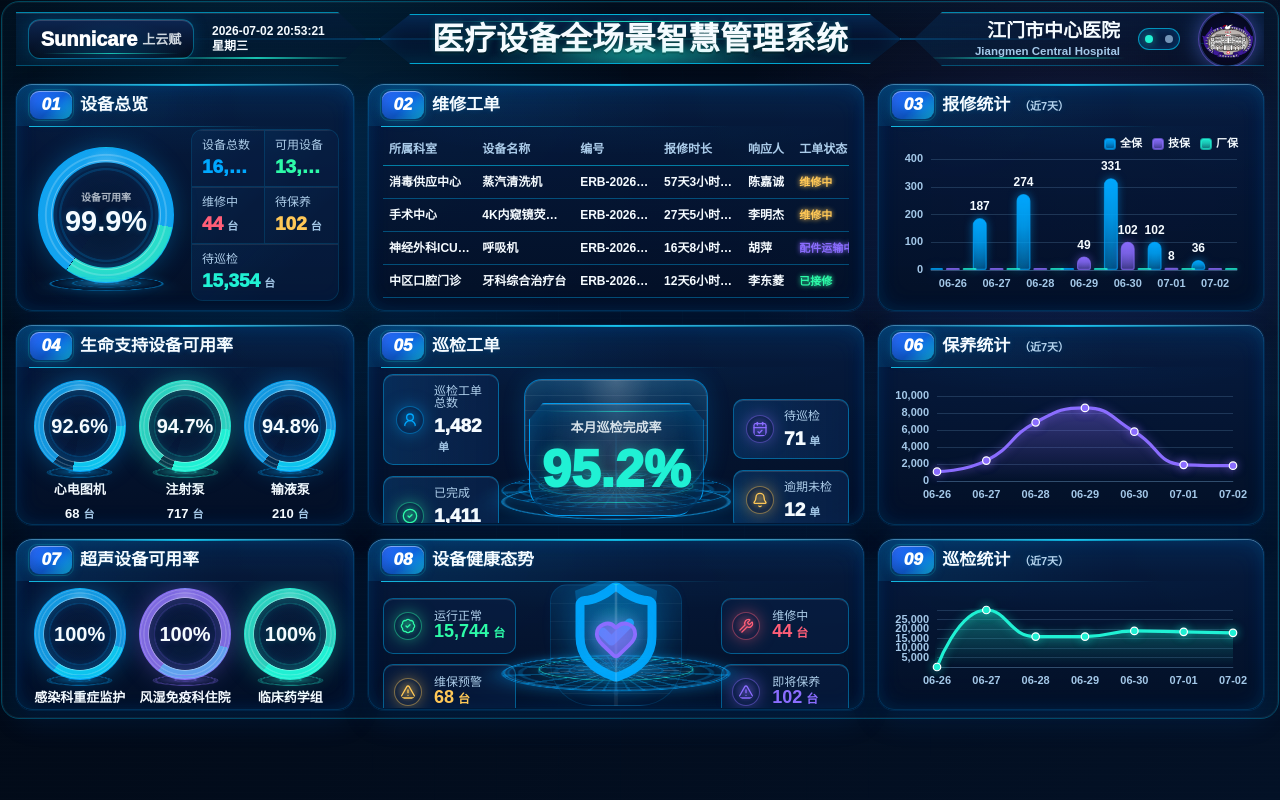
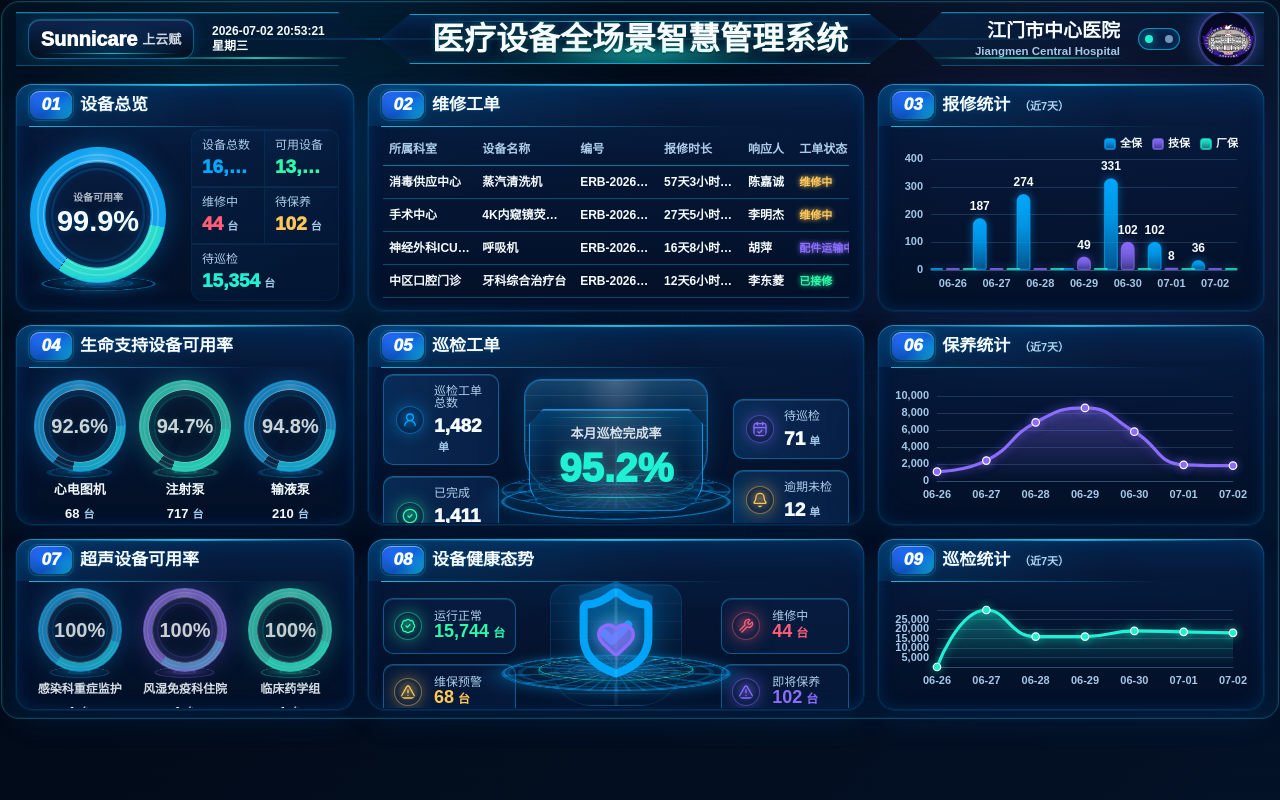
Before and after one commit to Hoshino-wind/medical-dashboard-vue, a Vue app: page / in a window 1280 px wide. Built offline with nearby package versions, Linux system fonts and the light colour scheme.

Commit message:
Refine dashboard visual alignment

```diff
--- a/src/components/modules/AvailabilityModule.vue
+++ b/src/components/modules/AvailabilityModule.vue
@@ -19,6 +19,8 @@ const ringTones = computed(() => {
   }
   return ["var(--accent)", "var(--accent-2)", "var(--accent)"];
 });
+
+const ringSize = computed(() => (props.variant === "ultrasound" ? "84px" : "92px"));
 </script>
 
 <template>
@@ -30,7 +32,7 @@ const ringTones = computed(() => {
       :label="item.name"
       :count="item.count"
       :tone="ringTones[index % ringTones.length]"
-      size="92px"
+      :size="ringSize"
     />
   </div>
 </template>
--- a/src/styles.css
+++ b/src/styles.css
@@ -556,6 +556,7 @@ select {
   min-width: 0;
   align-items: center;
   justify-content: center;
+  transform: translateX(-8px);
 }
 
 .overview-feature-ring .metric-ring {
@@ -600,22 +601,22 @@ select {
   min-height: 0;
   grid-template-columns: repeat(2, minmax(0, 1fr));
   gap: 0;
-  border: 1px solid color-mix(in srgb, var(--border) 34%, transparent);
+  border: 1px solid color-mix(in srgb, var(--border) 20%, transparent);
   border-radius: 12px;
   overflow: hidden;
-  background: color-mix(in srgb, var(--surface-muted) 30%, transparent);
+  background: color-mix(in srgb, var(--surface-muted) 18%, transparent);
 }
 
 .overview-stat {
   min-width: 0;
   min-height: 54px;
-  border-right: 1px solid color-mix(in srgb, var(--border) 30%, transparent);
-  border-bottom: 1px solid color-mix(in srgb, var(--border) 30%, transparent);
+  border-right: 1px solid color-mix(in srgb, var(--border) 18%, transparent);
+  border-bottom: 1px solid color-mix(in srgb, var(--border) 18%, transparent);
   background:
-    linear-gradient(135deg, color-mix(in srgb, var(--accent) 5%, transparent), transparent 62%),
-    color-mix(in srgb, var(--surface-muted) 36%, transparent);
+    linear-gradient(135deg, color-mix(in srgb, var(--accent) 3%, transparent), transparent 62%),
+    color-mix(in srgb, var(--surface-muted) 22%, transparent);
   padding: 9px 10px;
-  box-shadow: inset 0 1px 0 color-mix(in srgb, white 8%, transparent);
+  box-shadow: inset 0 1px 0 color-mix(in srgb, white 5%, transparent);
 }
 
 .overview-stat:nth-child(2n) {
@@ -680,6 +681,20 @@ select {
 
 .availability-grid.availability-life {
   transform: translateY(6px);
+}
+
+.availability-grid.availability-life .metric-ring {
+  filter: brightness(0.84) saturate(0.93);
+}
+
+.availability-grid.availability-ultrasound .metric-ring {
+  filter: brightness(0.82) saturate(0.92);
+}
+
+.availability-grid.availability-ultrasound .text-center > div:first-child {
+  font-size: 12px;
+  font-weight: 800;
+  color: color-mix(in srgb, var(--text) 88%, transparent);
 }
 
 .data-table {
@@ -901,7 +916,7 @@ select {
   width: 124px;
   height: 128px;
   place-items: center;
-  transform: translateY(-16px);
+  transform: translateY(-16px) scale(0.9);
 }
 
 .health-emblem::before {
@@ -1042,7 +1057,7 @@ select {
 .completion-value {
   position: relative;
   z-index: 1;
-  font-size: clamp(38px, 4.1vw, 54px);
+  font-size: clamp(36px, 3.15vw, 42px);
   line-height: 0.95;
   font-weight: 950;
   color: var(--accent-2);
```
